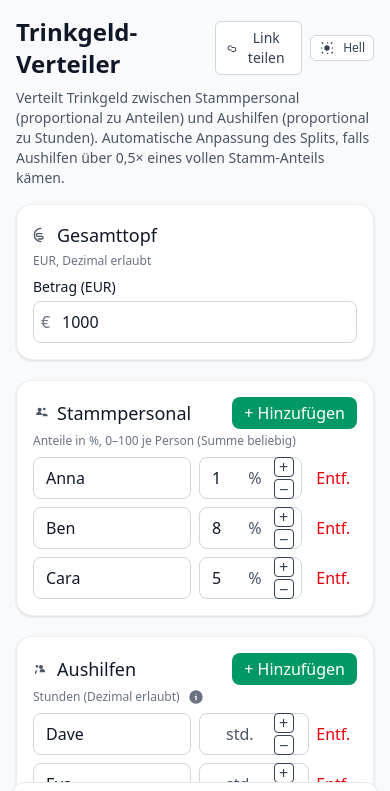
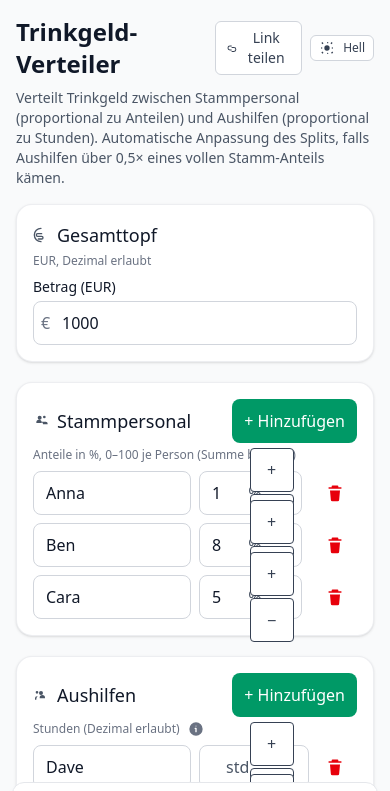
Before and after one commit to gorferma/trinkgeld-verteiler, a React (Vite) app: page / in a window 390 px wide. Shown: the top 791 px of the page. Built offline with nearby package versions, Linux system fonts and the light colour scheme.

Commit message:
feat(mobile): hold-to-delete icon button with long-press confirm for rows

```diff
--- a/src/App.tsx
+++ b/src/App.tsx
@@ -1,4 +1,4 @@
-import { useEffect, useMemo, useState } from 'react'
+import { useEffect, useMemo, useRef, useState } from 'react'
 
 type Staff = { id: string; name: string; share: number }
 type Helper = { id: string; name: string; hours: number }
@@ -243,6 +243,54 @@ type ShareState = {
   h: { n: string; u: number }[]
 }
 
+// Reusable hold-to-delete button: long-press to confirm on touch, confirm() fallback on click
+function HoldToDeleteButton({ onConfirm, title = 'Zum Löschen gedrückt halten' }: { onConfirm: () => void; title?: string }) {
+  const timerRef = useRef<number | null>(null)
+  const [holding, setHolding] = useState(false)
+
+  const clearTimer = () => {
+    if (timerRef.current != null) {
+      window.clearTimeout(timerRef.current)
+      timerRef.current = null
+    }
+    setHolding(false)
+  }
+
+  const startHold = () => {
+    if (timerRef.current != null) return
+    setHolding(true)
+    timerRef.current = window.setTimeout(() => {
+      timerRef.current = null
+      setHolding(false)
+      onConfirm()
+    }, 600)
+  }
+
+  return (
+    <button
+      type="button"
+      aria-label="Entfernen"
+      title={title}
+      onPointerDown={startHold}
+      onPointerUp={clearTimer}
+      onPointerLeave={clearTimer}
+      onPointerCancel={clearTimer}
+      onClick={(e) => {
+        // Desktop quick click: show confirm dialog
+        if (!('ontouchstart' in window)) {
+          e.preventDefault()
+          if (window.confirm('Eintrag wirklich löschen?')) onConfirm()
+        }
+      }}
+      className={`inline-flex items-center justify-center h-11 w-11 rounded border ${holding ? 'border-red-400 bg-red-50' : 'border-transparent'} text-red-600 hover:border-red-300`}
+    >
+      <svg xmlns="http://www.w3.org/2000/svg" viewBox="0 0 24 24" fill="currentColor" className="h-5 w-5">
+        <path d="M9 3a1 1 0 00-1 1v1H5a1 1 0 000 2h14a1 1 0 100-2h-3V4a1 1 0 00-1-1H9zm9 6H6l1 11a2 2 0 002 2h6a2 2 0 002-2l1-11z"/>
+      </svg>
+    </button>
+  )
+}
+
 export default function App() {
   const [total, setTotal] = useState<number>(() => {
     const saved = localStorage.getItem('tg_total')
@@ -467,7 +515,7 @@ export default function App() {
                   const n = Number(s.replace(',', '.'))
                   setTotal(Number.isFinite(n) ? n : 0)
                 }}
-        className={`w-full rounded-lg border pl-7 pr-3 py-2 bg-white dark:bg-gray-900 focus-ring ${Number(total) === 0 ? 'border-red-300 focus:ring-red-400' : 'border-gray-300 dark:border-gray-700'}`} />
+  className={`w-full h-11 rounded-lg border pl-7 pr-3 bg-white dark:bg-gray-900 focus-ring ${Number(total) === 0 ? 'border-red-300 focus:ring-red-400' : 'border-gray-300 dark:border-gray-700'}`} />
             </div>
             {Number(total) === 0 && (
               <p id="total-hint" className="mt-1 text-xs text-red-600">Bitte Betrag &gt; 0 eingeben.</p>
@@ -480,7 +528,7 @@ export default function App() {
                 <svg xmlns="http://www.w3.org/2000/svg" viewBox="0 0 24 24" fill="currentColor" className="h-4 w-4 text-gray-600"><path d="M7 7a3 3 0 116 0 3 3 0 01-6 0zm8-1a2 2 0 114 0 2 2 0 01-4 0zM5 14a4 4 0 118 0v1H5v-1zm10-1h4a3 3 0 013 3v1h-7v-1a4 4 0 00-3-3z"/></svg>
                 <h2 className="text-lg font-medium">Stammpersonal</h2>
               </div>
-              <button onClick={addStaff} className="px-3 py-1 rounded-lg bg-emerald-600 text-white">+ Hinzufügen</button>
+              <button onClick={addStaff} className="inline-flex items-center justify-center h-11 px-3 rounded-lg bg-emerald-600 text-white">+ Hinzufügen</button>
             </div>
       <p className="text-xs text-gray-500 dark:text-gray-400 mb-2">Anteile in %, 0–100 je Person (Summe beliebig)</p>
             <div className="space-y-2">
@@ -488,7 +536,7 @@ export default function App() {
                 <div key={s.id} className="grid grid-cols-12 gap-2 items-center">
                   <input aria-label="Name" placeholder="Name" value={s.name}
                     onChange={e => setStaff(prev => prev.map(x => x.id===s.id? {...x, name: e.target.value}: x))}
-        className="col-span-6 rounded-lg border px-3 py-2 bg-white dark:bg-gray-900 border-gray-300 dark:border-gray-700 focus-ring" />
+        className="col-span-6 h-11 rounded-lg border px-3 bg-white dark:bg-gray-900 border-gray-300 dark:border-gray-700 focus-ring" />
                   <div className="col-span-4 relative group">
                     {(() => {
                       const shareStr = staffShareInput[s.id] ?? toPercentString(s.share * 100)
@@ -512,7 +560,7 @@ export default function App() {
                         const num = Number((committed || '0').replace(',', '.'))
                         setStaff(prev => prev.map(x => x.id===s.id? { ...x, share: Math.max(0, Math.min(1, Number.isFinite(num) ? num/100 : 0)) } : x))
                       }}
-              className={`w-full rounded-lg border pl-3 pr-20 py-2 bg-white dark:bg-gray-900 border-gray-300 dark:border-gray-700 focus-ring ${tooHigh ? 'border-red-300 focus:outline-none focus:ring-2 focus:ring-red-400' : ''}`} />
+              className={`w-full h-11 rounded-lg border pl-3 pr-20 bg-white dark:bg-gray-900 border-gray-300 dark:border-gray-700 focus-ring ${tooHigh ? 'border-red-300 focus:outline-none focus:ring-2 focus:ring-red-400' : ''}`} />
                           {tooHigh && (
                             <p id={`share-hint-${s.id}`} className="mt-1 text-[11px] text-red-600">Max. 100 %</p>
                           )}
@@ -522,7 +570,7 @@ export default function App() {
                     <span aria-hidden className="pointer-events-none absolute right-10 top-1/2 -translate-y-1/2 text-gray-600">%</span>
                     <div className="absolute right-2 top-1/2 -translate-y-1/2 grid grid-rows-2 gap-0.5 md:opacity-0 md:group-hover:opacity-100 md:group-focus-within:opacity-100 transition">
                       <button type="button" aria-label="+1%" title="+1%"
-            className="h-5 w-5 rounded border bg-white dark:bg-gray-900 text-gray-700 dark:text-gray-200 leading-none hover:bg-gray-50 hover:dark:bg-gray-800"
+            className="h-11 w-11 md:h-5 md:w-5 rounded border bg-white dark:bg-gray-900 text-gray-700 dark:text-gray-200 leading-none hover:bg-gray-50 hover:dark:bg-gray-800 text-base md:text-xs"
                         onClick={() => {
                           const curStr = staffShareInput[s.id] ?? toPercentString(s.share * 100)
                           const cur = Number((curStr === '' || curStr === '.' || curStr === ',') ? '0' : curStr.replace(',', '.'))
@@ -532,7 +580,7 @@ export default function App() {
                           setStaff(prev => prev.map(x => x.id===s.id? { ...x, share: Math.max(0, Math.min(1, next/100)) } : x))
                         }}>+</button>
                       <button type="button" aria-label="-1%" title="-1%"
-                        className="h-5 w-5 rounded border bg-white dark:bg-gray-900 text-gray-700 dark:text-gray-200 leading-none hover:bg-gray-50 hover:dark:bg-gray-800"
+                        className="h-11 w-11 md:h-5 md:w-5 rounded border bg-white dark:bg-gray-900 text-gray-700 dark:text-gray-200 leading-none hover:bg-gray-50 hover:dark:bg-gray-800 text-base md:text-xs"
                         onClick={() => {
                           const curStr = staffShareInput[s.id] ?? toPercentString(s.share * 100)
                           const cur = Number((curStr === '' || curStr === '.' || curStr === ',') ? '0' : curStr.replace(',', '.'))
@@ -543,7 +591,9 @@ export default function App() {
                         }}>−</button>
                     </div>
                   </div>
-                  <button onClick={() => removeStaff(s.id)} aria-label="Entfernen" className="col-span-2 text-red-600">Entf.</button>
+                  <div className="col-span-2 flex justify-end">
+                    <HoldToDeleteButton onConfirm={() => removeStaff(s.id)} />
+                  </div>
                 </div>
               ))}
             </div>
@@ -555,7 +605,7 @@ export default function App() {
                 <svg xmlns="http://www.w3.org/2000/svg" viewBox="0 0 24 24" fill="currentColor" className="h-4 w-4 text-gray-600"><path d="M12 6a3 3 0 110 6 3 3 0 010-6zm6 10a4 4 0 00-8 0v1h8v-1zM6 10a2 2 0 110-4 2 2 0 010 4zM3 17a3 3 0 013-3h1a5 5 0 00-2 4v1H3v-2z"/></svg>
                 <h2 className="text-lg font-medium">Aushilfen</h2>
               </div>
-              <button onClick={addHelper} className="px-3 py-1 rounded-lg bg-emerald-600 text-white">+ Hinzufügen</button>
+              <button onClick={addHelper} className="inline-flex items-center justify-center h-11 px-3 rounded-lg bg-emerald-600 text-white">+ Hinzufügen</button>
             </div>
             <div className="text-xs text-gray-500 dark:text-gray-400 mb-2 flex items-center gap-2">
               <span>Stunden (Dezimal erlaubt)</span>
@@ -573,7 +623,7 @@ export default function App() {
                 <div key={h.id} className="grid grid-cols-12 gap-2 items-center">
                   <input aria-label="Name" placeholder="Name" value={h.name}
                     onChange={e => setHelpers(prev => prev.map(x => x.id===h.id? {...x, name: e.target.value}: x))}
-                    className="col-span-6 rounded-lg border px-3 py-2 bg-white dark:bg-gray-900 border-gray-300 dark:border-gray-700 focus-ring" />
+                    className="col-span-6 h-11 rounded-lg border px-3 bg-white dark:bg-gray-900 border-gray-300 dark:border-gray-700 focus-ring" />
                   <div className="col-span-4 relative group">
                     <input aria-label="Stunden" type="text" inputMode="decimal" value={helperHoursInput[h.id] ?? String(h.hours)}
                       onChange={e => {
@@ -589,11 +639,11 @@ export default function App() {
                         const num = Number((committed || '0').replace(',', '.'))
                         setHelpers(prev => prev.map(x => x.id===h.id? { ...x, hours: Math.max(0, Number.isFinite(num) ? num : 0) } : x))
                       }}
-                      className="w-full rounded-lg border pl-3 pr-24 py-2 bg-white dark:bg-gray-900 border-gray-300 dark:border-gray-700 focus-ring" />
+                      className="w-full h-11 rounded-lg border pl-3 pr-24 bg-white dark:bg-gray-900 border-gray-300 dark:border-gray-700 focus-ring" />
                     <span aria-hidden className="pointer-events-none absolute right-12 top-1/2 -translate-y-1/2 text-gray-600">std.</span>
                     <div className="absolute right-2 top-1/2 -translate-y-1/2 grid grid-rows-2 gap-0.5 md:opacity-0 md:group-hover:opacity-100 md:group-focus-within:opacity-100 transition">
                       <button type="button" aria-label="+0,25 h" title="+0,25 h"
-                        className="h-5 w-5 rounded border bg-white dark:bg-gray-900 text-gray-700 dark:text-gray-200 leading-none hover:bg-gray-50 hover:dark:bg-gray-800"
+                        className="h-11 w-11 md:h-5 md:w-5 rounded border bg-white dark:bg-gray-900 text-gray-700 dark:text-gray-200 leading-none hover:bg-gray-50 hover:dark:bg-gray-800 text-base md:text-xs"
                         onClick={() => {
                           const curStr = helperHoursInput[h.id] ?? String(h.hours)
                           const cur = Number((curStr === '' || curStr === '.' || curStr === ',') ? '0' : curStr.replace(',', '.'))
@@ -603,7 +653,7 @@ export default function App() {
                           setHelpers(prev => prev.map(x => x.id===h.id? { ...x, hours: next } : x))
                         }}>+</button>
                       <button type="button" aria-label="-0,25 h" title="-0,25 h"
-                        className="h-5 w-5 rounded border bg-white dark:bg-gray-900 text-gray-700 dark:text-gray-200 leading-none hover:bg-gray-50 hover:dark:bg-gray-800"
+                        className="h-11 w-11 md:h-5 md:w-5 rounded border bg-white dark:bg-gray-900 text-gray-700 dark:text-gray-200 leading-none hover:bg-gray-50 hover:dark:bg-gray-800 text-base md:text-xs"
                         onClick={() => {
                           const curStr = helperHoursInput[h.id] ?? String(h.hours)
                           const cur = Number((curStr === '' || curStr === '.' || curStr === ',') ? '0' : curStr.replace(',', '.'))
@@ -614,7 +664,9 @@ export default function App() {
                         }}>−</button>
                     </div>
                   </div>
-                  <button onClick={() => removeHelper(h.id)} aria-label="Entfernen" className="col-span-2 text-red-600">Entf.</button>
+                  <div className="col-span-2 flex justify-end">
+                    <HoldToDeleteButton onConfirm={() => removeHelper(h.id)} />
+                  </div>
                 </div>
               ))}
               {helpers.some(h => Number.isFinite(h.hours) && Math.floor(h.hours) !== h.hours) && !fractionalHintDismissed && (
```
